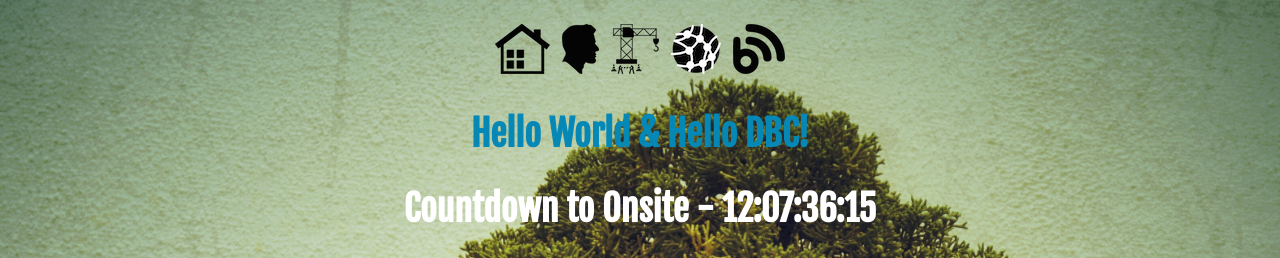
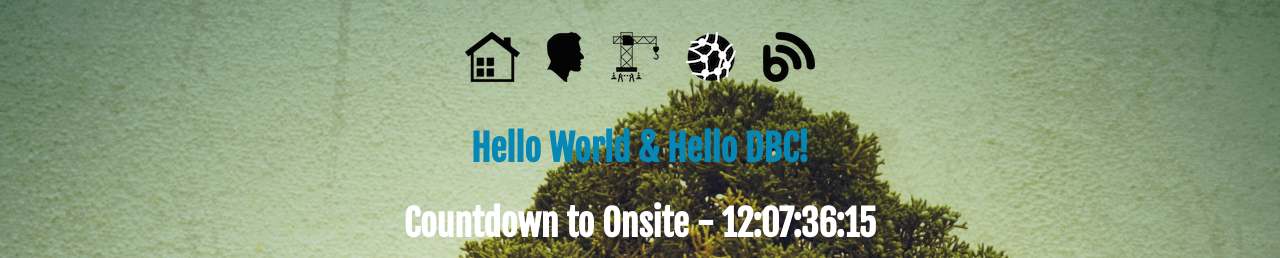
Before and after one commit to lee-egist/lee-egist.github.io, a PHP site: page / in a window 1280 px wide. Shown: the top 258 px of the page. Run offline with PHP 8.4, Linux system fonts and the light colour scheme.

Commit message:
Update style

```diff
--- a/stylesheets/default.css
+++ b/stylesheets/default.css
@@ -207,6 +207,7 @@ a{
     /*text-decoration: none;*/
   }
   nav a img{
+    padding: .25em;
     background-size: 55px;
   }
   nav a img:hover{
```
